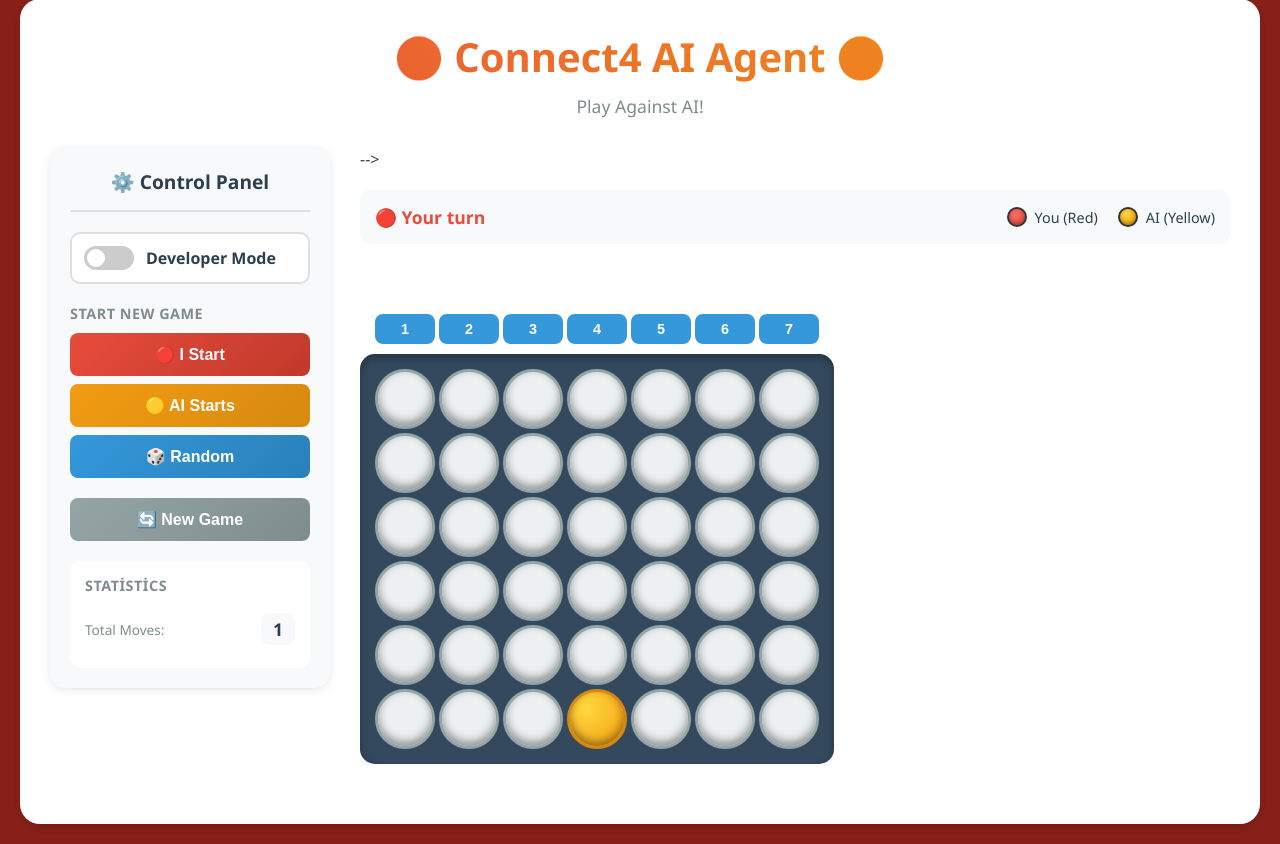
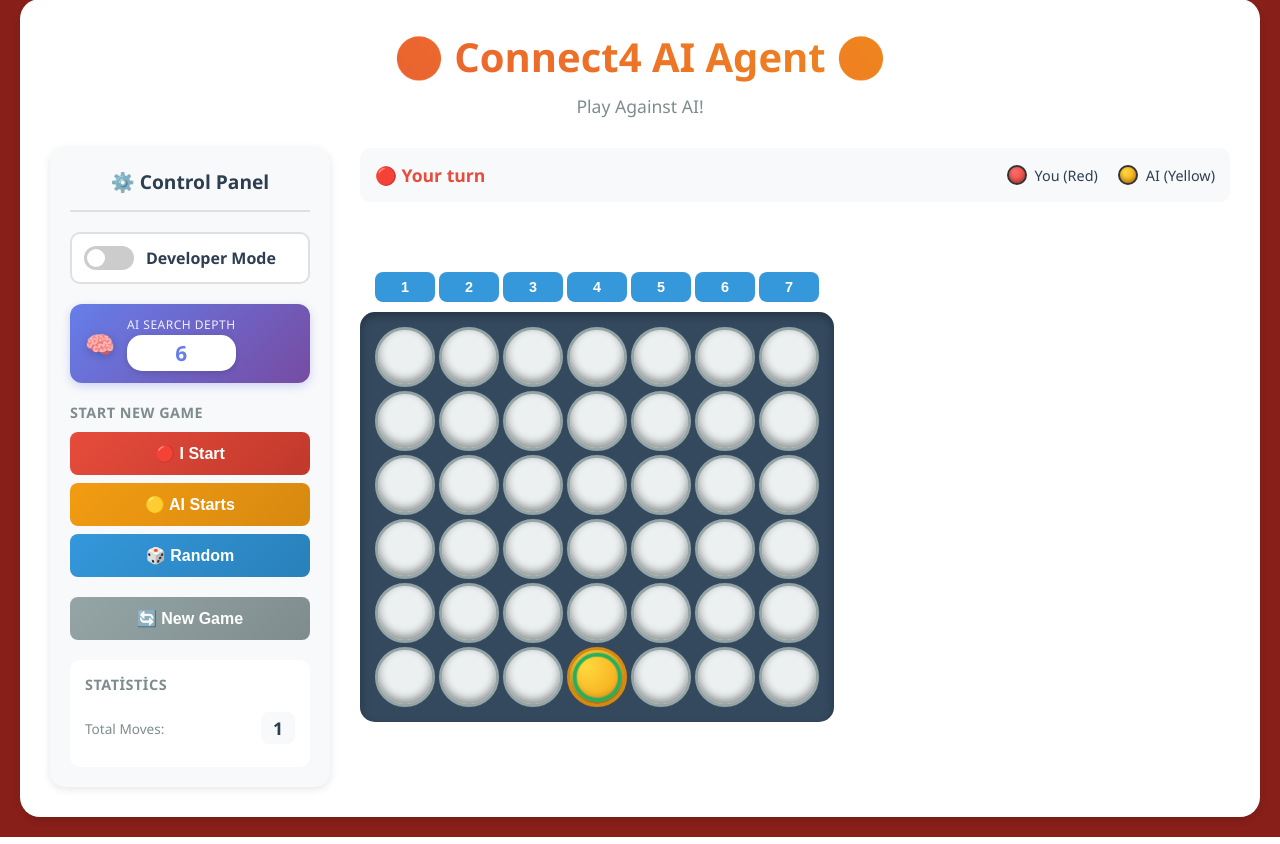
Before and after one commit to oguzhansarigol/connect4-ai-agent, a Flask app: page / in a window 1280 px wide. Shown: the part 21-865 px from the top of the page. Run offline with Flask 3, Linux system fonts and the light colour scheme.

Commit message:
Algorithm Update, Frontend Improvements

```diff
--- a/app.py
+++ b/app.py
@@ -10,8 +10,73 @@ from connect4.agent import get_best_move
 app = Flask(__name__)
 app.secret_key = 'connect4-secret-key'  # Session için gerekli
 
-# AI derinliği
-AI_DEPTH = 8
+# AI derinliği - Dinamik Yönetim
+AI_DEPTH_MIN = 4   # Minimum depth
+AI_DEPTH_MAX = 12  # Maximum depth
+AI_DEPTH_DEFAULT = 6  # Başlangıç depth'i
+TARGET_THINKING_TIME = 4.0  # Hedef düşünme süresi (saniye)
+DEPTH_ADJUSTMENT_THRESHOLD = 2.5  # Depth değiştirmek için eşik (saniye)
+MIN_ROUNDS_FOR_INCREASE = 4  # Depth artırmak için minimum tur sayısı
+MAX_RUNTIME_THRESHOLD = 6.0  # Depth azaltmak için maksimum süre (saniye)
+
+def adjust_depth_by_runtime(current_depth, actual_time, round_count, target_time=TARGET_THINKING_TIME):
+    """
+    Gerçek çalışma süresine göre depth'i dinamik olarak ayarla.
+
+    Kurallar:
+    1. DEPTH ARTIRMA:
+       - runtime < (target_time - 2.5) VE
+       - En az 4 tur oynandı
+       → Depth +1
+
+    2. DEPTH AZALTMA:
+       - runtime > (target_time + 2.5) VE
+       - runtime > 6 saniye
+       → Depth -1
+
+    3. Aksi halde depth sabit kalır
+
+    Args:
+        current_depth: Mevcut search depth
+        actual_time: Gerçekleşen düşünme süresi (saniye)
+        round_count: Oynanan toplam tur sayısı
+        target_time: Hedef düşünme süresi (saniye)
+
+    Returns:
+        (yeni_depth, değişim_mesajı) tuple
+    """
+    lower_threshold = target_time - DEPTH_ADJUSTMENT_THRESHOLD  # 4.0 - 2.5 = 1.5s
+    upper_threshold = target_time + DEPTH_ADJUSTMENT_THRESHOLD  # 4.0 + 2.5 = 6.5s
+
+    change_msg = None
+
+    # KURAL 1: DEPTH ARTIRMA
+    if actual_time < lower_threshold and round_count >= MIN_ROUNDS_FOR_INCREASE:
+        new_depth = min(current_depth + 1, AI_DEPTH_MAX)
+        change_msg = f"⚡ Fast ({actual_time:.2f}s < {lower_threshold:.1f}s, Round≥{MIN_ROUNDS_FOR_INCREASE}) → +1 depth"
+        print(f"{change_msg}: {current_depth} → {new_depth}")
+        return new_depth, change_msg
+
+    # KURAL 2: DEPTH AZALTMA (ama 6'nın altına düşmez)
+    elif actual_time > upper_threshold and actual_time > MAX_RUNTIME_THRESHOLD:
+        new_depth = max(current_depth - 1, AI_DEPTH_DEFAULT)  # AI_DEPTH_DEFAULT = 6
+        change_msg = f"🐌 Slow ({actual_time:.2f}s > {upper_threshold:.1f}s AND > {MAX_RUNTIME_THRESHOLD:.1f}s) → -1 depth"
+        print(f"{change_msg}: {current_depth} → {new_depth}")
+        return new_depth, change_msg
+
+    # KURAL 3: DEPTH SABİT
+    else:
+        reason = ""
+        if actual_time < lower_threshold:
+            reason = f"but only {round_count} rounds (need ≥{MIN_ROUNDS_FOR_INCREASE})"
+        elif actual_time > upper_threshold:
+            reason = f"but runtime {actual_time:.2f}s ≤ {MAX_RUNTIME_THRESHOLD:.1f}s"
+        else:
+            reason = f"within acceptable range ({lower_threshold:.1f}s - {upper_threshold:.1f}s)"
+
+        change_msg = f"✅ Keep depth={current_depth} ({reason})"
+        print(f"✅ AI runtime {actual_time:.2f}s → Keeping depth: {current_depth} ({reason})")
+        return current_depth, change_msg
 
 def create_game_session(first_player=None):
     """Yeni bir oyun oturumu oluşturur"""
@@ -25,7 +90,9 @@ def create_game_session(first_player=None):
         'turn': turn,
         'game_over': False,
         'winner': None,
-        'last_move': None
+        'last_move': None,
+        'move_count': 0,  # Hamle sayacı
+        'current_depth': AI_DEPTH_DEFAULT  # Başlangıç depth'i
     }
 
 def board_to_json(board):
@@ -61,13 +128,16 @@ def make_move():
     """Oyuncu hamlesi yapar"""
     data = request.get_json()
     col = int(data['column'])
-    depth = int(data.get('depth', AI_DEPTH))  # Depth parametresini al
 
     if 'game' not in session:
         session['game'] = create_game_session()
 
     game = session['game']
     board = game['board']
+
+    # move_count yoksa ekle
+    if 'move_count' not in game:
+        game['move_count'] = 0
 
     # Oyun bitmiş mi kontrol et
     if game['game_over']:
@@ -82,6 +152,7 @@ def make_move():
         row = get_next_open_row(board, col)
         drop_piece(board, row, col, PLAYER_HUMAN)
         game['last_move'] = {'player': PLAYER_HUMAN, 'row': row, 'col': col}
+        game['move_count'] = game['move_count'] + 1  # Hamle sayacını artır
 
         # Kazanma kontrolü
         if winning_move(board, PLAYER_HUMAN):
@@ -110,14 +181,13 @@ def make_move():
 
 @app.route('/api/ai-move', methods=['POST'])
 def make_ai_move():
-    """AI hamlesini yapar"""
+    """AI hamlesini yapar - DİNAMİK DEPTH ile"""
     import time
 
     if 'game' not in session:
         return jsonify({'error': 'Oyun oturumu bulunamadı'}), 400
 
     data = request.get_json() or {}
-    depth = int(data.get('depth', AI_DEPTH))  # Depth parametresini al
     developer_mode = data.get('developer_mode', False)  # Developer mode kontrolü
 
     game = session['game']
@@ -125,6 +195,19 @@ def make_ai_move():
 
     if game['game_over'] or game['turn'] != PLAYER_AI:
         return jsonify({'error': 'AI hamle yapamaz'}), 400
+
+    # Mevcut depth'i al veya başlangıç değerini kullan
+    current_depth = game.get('current_depth', AI_DEPTH_DEFAULT)
+
+    # Toplam tur sayısını hesapla (move_count / 2 = tur sayısı)
+    move_count = game.get('move_count', 0)
+    round_count = (move_count + 1) // 2  # Her tur 2 hamle (insan + AI)
+
+    # Kullanıcıdan gelen depth varsa kullan (eski davranış - artık yok)
+    if 'depth' in data:
+        depth = int(data['depth'])
+    else:
+        depth = current_depth  # Session'dan gelen depth'i kullan
 
     # AI hamlesini yap (developer mode ile veya olmadan)
     column_scores = None
@@ -135,9 +218,14 @@ def make_ai_move():
         ai_col = get_best_move(board, PLAYER_AI, depth, developer_mode=False)
     thinking_time = time.time() - start_time
 
+    # ⚡ RUNTIME-BASED DYNAMIC DEPTH ADJUSTMENT (YENİ KURALLAR)
+    new_depth, depth_change_msg = adjust_depth_by_runtime(depth, thinking_time, round_count, TARGET_THINKING_TIME)
+    game['current_depth'] = new_depth  # Yeni depth'i kaydet
+
     ai_row = get_next_open_row(board, ai_col)
     drop_piece(board, ai_row, ai_col, PLAYER_AI)
     game['last_move'] = {'player': PLAYER_AI, 'row': ai_row, 'col': ai_col}
+    game['move_count'] = game.get('move_count', 0) + 1  # Hamle sayacını artır
 
     # Kazanma kontrolü
     if winning_move(board, PLAYER_AI):
@@ -162,7 +250,12 @@ def make_ai_move():
         'ai_move': {
             'row': ai_row,
             'col': ai_col,
-            'thinking_time': round(thinking_time, 3)
+            'thinking_time': round(thinking_time, 3),
+            'depth': new_depth,  # YENİ depth'i frontend'e gönder
+            'previous_depth': depth,  # Önceki depth
+            'depth_changed': (new_depth != depth),  # Depth değişti mi?
+            'depth_change_msg': depth_change_msg,  # Değişim mesajı
+            'round_count': round_count  # Kaç tur oynandı (debug için)
         }
     }
 
--- a/static/script.js
+++ b/static/script.js
@@ -7,12 +7,14 @@ class Connect4Game {
         this.gameOver = false;
         this.winner = null;
         this.moveCount = 0;
-        this.aiDepth = 8; // Default depth
+        this.aiDepth = 6; // Default depth - SABIT (kullanıcı değiştiremiyor)
         this.devMode = false;
+        this.lastMove = null; // Son oynanan hamle
 
         this.initializeElements();
         this.bindEvents();
         this.loadGameState();
+        this.updateDepthDisplay(); // Depth'i UI'da göster
     }
 
     initializeElements() {
@@ -26,8 +28,6 @@ class Connect4Game {
         this.moveCountElement = document.getElementById('move-count');
         this.devModeToggle = document.getElementById('dev-mode-toggle');
         this.devSettings = document.getElementById('dev-settings');
-        this.depthSection = document.getElementById('depth-section');
-        this.depthSlider = document.getElementById('depth-slider');
         this.depthValue = document.getElementById('depth-value');
         this.modal = document.getElementById('modal-overlay');
         this.modalTitle = document.getElementById('modal-title');
@@ -42,12 +42,18 @@ class Connect4Game {
         this.startAiBtn.addEventListener('click', () => this.startNewGame('ai'));
         this.startRandomBtn.addEventListener('click', () => this.startNewGame('random'));
         this.devModeToggle.addEventListener('change', (e) => this.toggleDevMode(e.target.checked));
-        this.depthSlider.addEventListener('input', (e) => this.updateDepth(e.target.value));
         this.modalNewGameBtn.addEventListener('click', () => this.newGameFromModal());
         this.modalCloseBtn.addEventListener('click', () => this.hideModal());
         this.modal.addEventListener('click', (e) => {
             if (e.target === this.modal) this.hideModal();
         });
+    }
+
+    updateDepthDisplay() {
+        // UI'da depth değerini güncelle
+        if (this.depthValue) {
+            this.depthValue.textContent = this.aiDepth;
+        }
     }
 
     async loadGameState() {
@@ -66,6 +72,7 @@ class Connect4Game {
         this.turn = data.turn;
         this.gameOver = data.game_over;
         this.winner = data.winner;
+        this.lastMove = data.last_move;  // Son hamleyi kaydet
 
         this.createBoard();
         this.createColumnButtons(data.valid_columns);
@@ -98,6 +105,11 @@ class Connect4Game {
                     cell.classList.add('human');
                 } else {
                     cell.classList.add('empty');
+                }
+
+                // Son hamleyi işaretle (yeşil çember)
+                if (this.lastMove && this.lastMove.row === row && this.lastMove.col === col) {
+                    cell.classList.add('last-move');
                 }
 
                 // Hücreye tıklama event'i ekle
@@ -161,29 +173,19 @@ class Connect4Game {
     toggleDevMode(enabled) {
         this.devMode = enabled;
 
-        // Depth section görünürlüğünü kontrol et
-        if (this.depthSection) {
-            if (enabled) {
-                this.depthSection.classList.add('active');
-            } else {
-                this.depthSection.classList.remove('active');
-            }
-        }
-
         // AI Decision Panel görünürlüğünü kontrol et
         const aiDecisionPanel = document.getElementById('ai-decision-panel');
         if (aiDecisionPanel) {
             if (!enabled) {
-                // Developer mode kapandıysa paneli gizle
+                // Developer mode kapandıysa paneli gizle ve temizle
                 aiDecisionPanel.classList.remove('visible');
                 aiDecisionPanel.innerHTML = '';
             }
+            // Developer mode açıldığında eğer panelde içerik varsa göster
+            else if (aiDecisionPanel.innerHTML.trim() !== '') {
+                aiDecisionPanel.classList.add('visible');
+            }
         }
-    }
-
-    updateDepth(value) {
-        this.aiDepth = parseInt(value);
-        this.depthValue.textContent = value;
     }
 
     updateMoveCount() {
@@ -293,6 +295,22 @@ class Connect4Game {
 
             this.moveCount++;
 
+            // Backend'den depth bilgisi gelirse güncelle (dinamik depth yönetimi)
+            if (data.ai_move && data.ai_move.depth !== undefined) {
+                const previousDepth = this.aiDepth;
+                this.aiDepth = data.ai_move.depth;
+                this.updateDepthDisplay();
+
+                // Depth değişimini kullanıcıya göster
+                if (data.ai_move.depth_changed && data.ai_move.depth_change_msg) {
+                    this.showDepthChangeNotification(
+                        data.ai_move.previous_depth,
+                        data.ai_move.depth,
+                        data.ai_move.depth_change_msg
+                    );
+                }
+            }
+
             // Developer mode ise skorları göster
             if (this.devMode && data.ai_move) {
                 const aiScores = data.ai_move.column_scores || null;
@@ -308,6 +326,48 @@ class Connect4Game {
             console.error('AI hamle yapılırken hata:', error);
             alert('AI hamle yapılırken hata oluştu: ' + error.message);
         }
+    }
+
+    showDepthChangeNotification(oldDepth, newDepth, message) {
+        // Depth değişim bildirimini göster
+        const depthBadge = document.querySelector('.depth-value-badge');
+        if (!depthBadge) return;
+
+        // Animasyon için class ekle
+        depthBadge.classList.add('depth-changing');
+
+        // Konsola bilgi ver
+        console.log(`🔄 Depth Change: ${oldDepth} → ${newDepth} (${message})`);
+
+        // Kısa bir süre sonra animasyonu kaldır
+        setTimeout(() => {
+            depthBadge.classList.remove('depth-changing');
+        }, 1500);
+
+        // Toast notification göster (opsiyonel)
+        this.showToast(`AI Depth: ${oldDepth} → ${newDepth}`, message);
+    }
+
+    showToast(title, message) {
+        // Basit toast notification
+        const existingToast = document.querySelector('.depth-toast');
+        if (existingToast) {
+            existingToast.remove();
+        }
+
+        const toast = document.createElement('div');
+        toast.className = 'depth-toast';
+        toast.innerHTML = `
+            <div class="toast-title">${title}</div>
+            <div class="toast-message">${message}</div>
+        `;
+        document.body.appendChild(toast);
+
+        // 3 saniye sonra kaldır
+        setTimeout(() => {
+            toast.classList.add('fade-out');
+            setTimeout(() => toast.remove(), 500);
+        }, 3000);
     }
 
     showGameOverModal() {
@@ -358,6 +418,18 @@ class Connect4Game {
         if (thinkingTime !== null) {
             html += `<div class="thinking-time">⏱️ Thinking Time: ${thinkingTime}s</div>`;
         }
+
+        // Aktif optimizasyonları göster
+        html += '<div class="optimizations-info">';
+        html += '<strong>🚀 Active Optimizations:</strong><br>';
+        html += '✓ Alpha-Beta Pruning<br>';
+        html += '✓ Move Ordering<br>';
+        html += '✓ Transposition Table<br>';
+        html += '✓ Threat Detection<br>';
+        html += '✓ Killer Moves<br>';
+        html += '✓ Center Column Bonus<br>';
+        html += '✓ Window Evaluation<br>';
+        html += '</div>';
 
         html += '<div class="scores-container">';
 
--- a/static/style.css
+++ b/static/style.css
@@ -191,7 +191,121 @@ input:checked + .slider:before {
     animation: slideDown 0.3s ease-out;
 }
 
-/* Depth Control - Modern Slider Tasarımı */ - Modern Slider Tasarımı */
+/* AI Depth Display - Read Only Badge */
+.ai-depth-display {
+    display: flex;
+    align-items: center;
+    gap: 12px;
+    background: linear-gradient(135deg, #667eea 0%, #764ba2 100%);
+    padding: 12px 15px;
+    border-radius: 12px;
+    box-shadow: 0 3px 10px rgba(102, 126, 234, 0.3);
+}
+
+.depth-icon {
+    font-size: 1.5rem;
+    filter: drop-shadow(0 2px 4px rgba(0,0,0,0.2));
+}
+
+.depth-info-wrapper {
+    display: flex;
+    flex-direction: column;
+    gap: 2px;
+}
+
+.depth-label-small {
+    font-size: 0.75rem;
+    color: rgba(255, 255, 255, 0.9);
+    font-weight: 500;
+    text-transform: uppercase;
+    letter-spacing: 0.5px;
+}
+
+.depth-value-badge {
+    background: white;
+    color: #667eea;
+    padding: 4px 14px;
+    border-radius: 15px;
+    font-weight: bold;
+    font-size: 1.3rem;
+    text-align: center;
+    box-shadow: 0 2px 6px rgba(0,0,0,0.15);
+    min-width: 35px;
+    display: inline-block;
+    transition: all 0.3s ease;
+}
+
+/* Depth değişim animasyonu */
+.depth-value-badge.depth-changing {
+    animation: depthPulse 1.5s ease-in-out;
+    background: linear-gradient(135deg, #f093fb 0%, #f5576c 100%);
+    color: white;
+    transform: scale(1.2);
+}
+
+@keyframes depthPulse {
+    0%, 100% {
+        transform: scale(1);
+    }
+    50% {
+        transform: scale(1.3);
+        box-shadow: 0 4px 20px rgba(245, 87, 108, 0.5);
+    }
+}
+
+/* Depth Change Toast Notification */
+.depth-toast {
+    position: fixed;
+    top: 80px;
+    right: 20px;
+    background: linear-gradient(135deg, #667eea 0%, #764ba2 100%);
+    color: white;
+    padding: 15px 20px;
+    border-radius: 12px;
+    box-shadow: 0 6px 20px rgba(0,0,0,0.3);
+    z-index: 9999;
+    animation: slideInRight 0.4s ease-out;
+    min-width: 250px;
+}
+
+.depth-toast .toast-title {
+    font-weight: bold;
+    font-size: 1rem;
+    margin-bottom: 5px;
+}
+
+.depth-toast .toast-message {
+    font-size: 0.85rem;
+    opacity: 0.9;
+}
+
+.depth-toast.fade-out {
+    animation: slideOutRight 0.4s ease-out forwards;
+}
+
+@keyframes slideInRight {
+    from {
+        transform: translateX(400px);
+        opacity: 0;
+    }
+    to {
+        transform: translateX(0);
+        opacity: 1;
+    }
+}
+
+@keyframes slideOutRight {
+    from {
+        transform: translateX(0);
+        opacity: 1;
+    }
+    to {
+        transform: translateX(400px);
+        opacity: 0;
+    }
+}
+
+/* OLD Depth Control - Keep for backward compatibility but hidden */
 .depth-control {
     display: flex;
     flex-direction: column;
@@ -410,6 +524,33 @@ input:checked + .slider:before {
 .cell.winning {
     animation: winningPiece 1s infinite;
     box-shadow: 0 0 20px rgba(255, 255, 255, 0.8);
+}
+
+/* Last Move Indicator - Yeşil Çember */
+.cell.last-move::after {
+    content: '';
+    position: absolute;
+    top: 50%;
+    left: 50%;
+    transform: translate(-50%, -50%);
+    width: 75%;
+    height: 75%;
+    border: 4px solid #27ae60;
+    border-radius: 50%;
+    animation: pulseGreen 1.5s ease-in-out infinite;
+    pointer-events: none;
+    z-index: 10;
+}
+
+@keyframes pulseGreen {
+    0%, 100% {
+        opacity: 1;
+        transform: translate(-50%, -50%) scale(1);
+    }
+    50% {
+        opacity: 0.6;
+        transform: translate(-50%, -50%) scale(1.1);
+    }
 }
 
 @keyframes dropPiece {
@@ -744,6 +885,23 @@ input:checked + .slider:before {
     box-shadow: 0 2px 8px rgba(102, 126, 234, 0.3);
 }
 
+.optimizations-info {
+    background: linear-gradient(135deg, #f093fb 0%, #f5576c 100%);
+    color: white;
+    padding: 12px 15px;
+    border-radius: 10px;
+    font-size: 0.85rem;
+    line-height: 1.6;
+    margin-bottom: 15px;
+    box-shadow: 0 3px 10px rgba(245, 87, 108, 0.3);
+}
+
+.optimizations-info strong {
+    font-size: 0.9rem;
+    display: block;
+    margin-bottom: 5px;
+}
+
 .scores-container {
     display: flex;
     flex-direction: column;
--- a/templates/index.html
+++ b/templates/index.html
@@ -30,16 +30,14 @@
                     </div>
                 </div>
 
-                <!-- Depth Control (sadece dev mode'da görünür) -->
-                <div class="control-section depth-section" id="depth-section">
-                    <h4 class="section-title">AI Search Depth</h4>
-                    <div class="depth-control">
-                        <div class="depth-header">
-                            <span class="depth-label">Depth:</span>
-                            <span class="depth-value" id="depth-value">8</span>
+                <!-- AI Depth Display (read-only) -->
+                <div class="control-section">
+                    <div class="ai-depth-display">
+                        <span class="depth-icon">🧠</span>
+                        <div class="depth-info-wrapper">
+                            <span class="depth-label-small">AI Search Depth</span>
+                            <span class="depth-value-badge" id="depth-value">6</span>
                         </div>
-                        <input type="range" id="depth-slider" min="1" max="12" value="8" class="depth-slider">
-                        <p class="depth-info">Higher = Stronger (slower)</p>
                     </div>
                 </div>
 
@@ -69,7 +67,6 @@
             </div>
 
             <!-- Sağ Oyun Alanı -->
-            <div class="game-area"> -->
             <div class="game-area">
                 <div class="game-info">
                     <div class="status" id="game-status">Loading game...</div>
```
Also changed, not shown: DYNAMIC_DEPTH_INFO.md (added, +116 -0 lines), connect4/agent.py (+85 -21 lines), .github/copilot-instructions.md, README_ACADEMIC.md.
